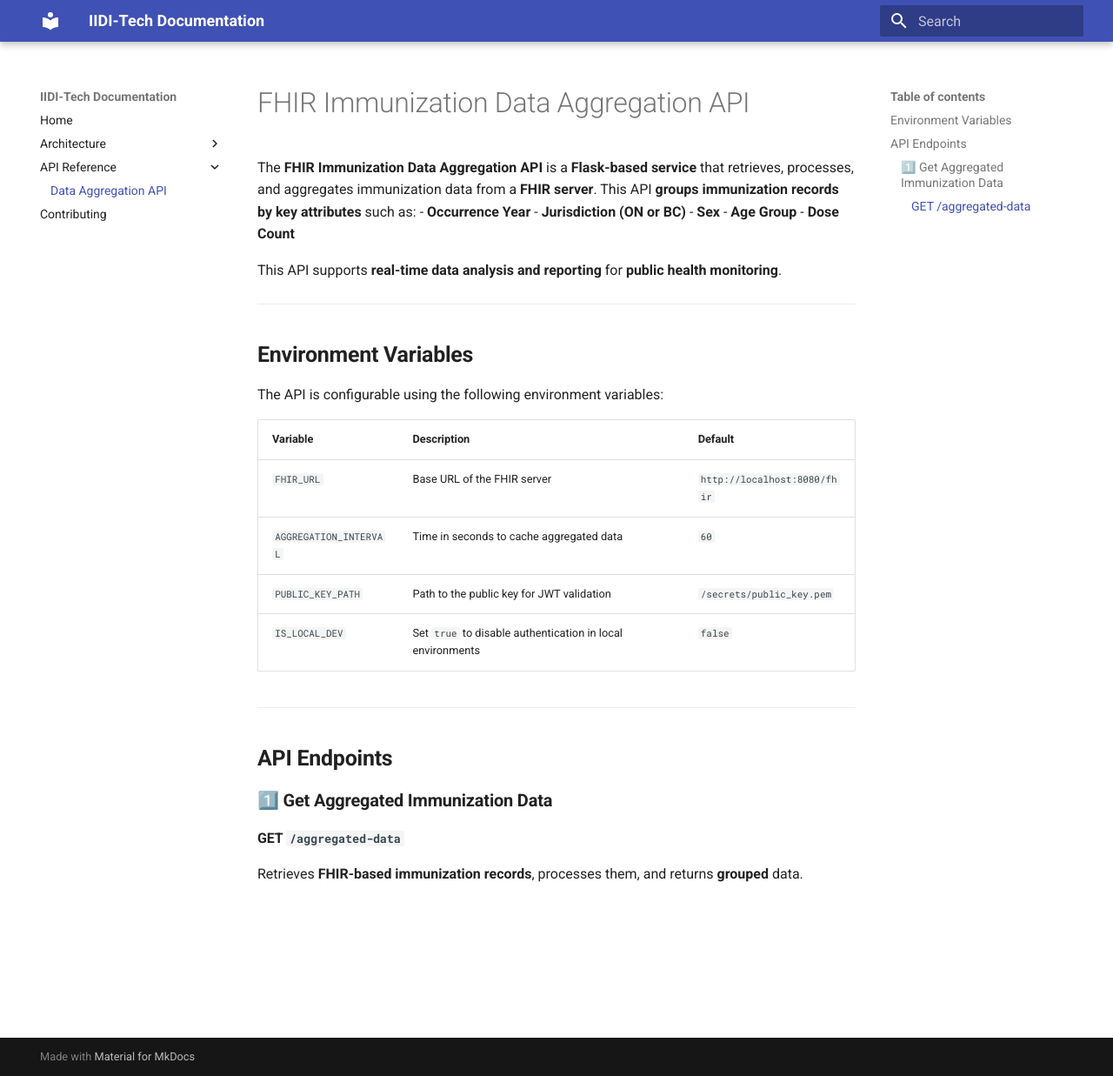
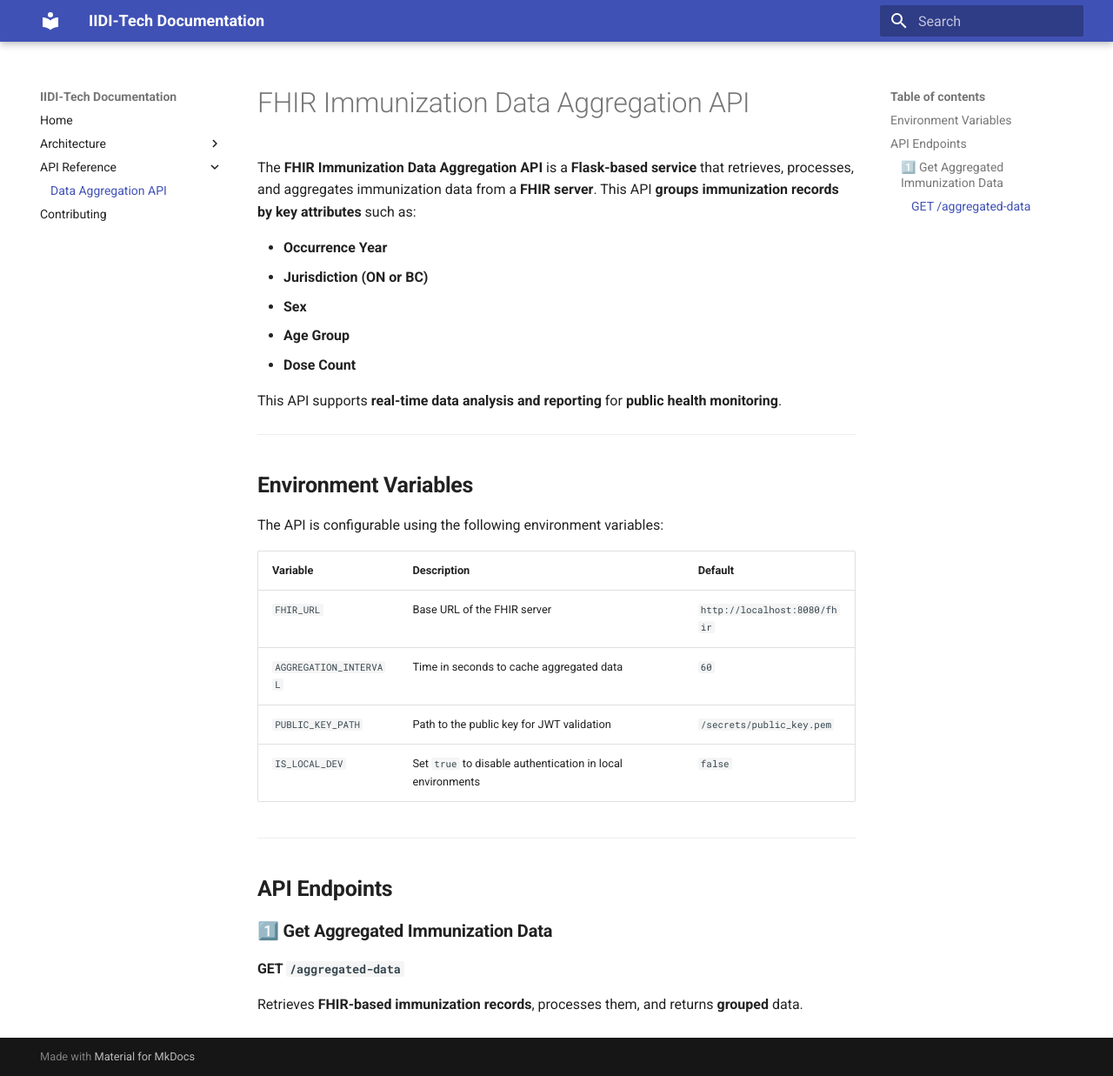
Before and after one commit to PHACDataHub/iidi-tech, an MkDocs documentation site: the page built from docs/api/aggregation.md, in a window 1280 px wide and 1237 px high. Shown: the whole window at 87% size. Built offline with MkDocs 1.6.1 and Material for MkDocs 9.7.7, drawn with Linux system fonts in a browser that asks for light colours.

Commit message:
Chore: Preetier write on the files

```diff
--- a/docs/api/aggregation.md
+++ b/docs/api/aggregation.md
@@ -1,6 +1,7 @@
 # FHIR Immunization Data Aggregation API
 
 The **FHIR Immunization Data Aggregation API** is a **Flask-based service** that retrieves, processes, and aggregates immunization data from a **FHIR server**. This API **groups immunization records by key attributes** such as:
+
 - **Occurrence Year**
 - **Jurisdiction (ON or BC)**
 - **Sex**
@@ -12,19 +13,22 @@
 ---
 
 ## **Environment Variables**
+
 The API is configurable using the following environment variables:
 
-| Variable | Description | Default |
-|----------|------------|---------|
-| `FHIR_URL` | Base URL of the FHIR server | `http://localhost:8080/fhir` |
-| `AGGREGATION_INTERVAL` | Time in seconds to cache aggregated data | `60` |
-| `PUBLIC_KEY_PATH` | Path to the public key for JWT validation | `/secrets/public_key.pem` |
-| `IS_LOCAL_DEV` | Set `true` to disable authentication in local environments | `false` |
+| Variable               | Description                                                | Default                      |
+| ---------------------- | ---------------------------------------------------------- | ---------------------------- |
+| `FHIR_URL`             | Base URL of the FHIR server                                | `http://localhost:8080/fhir` |
+| `AGGREGATION_INTERVAL` | Time in seconds to cache aggregated data                   | `60`                         |
+| `PUBLIC_KEY_PATH`      | Path to the public key for JWT validation                  | `/secrets/public_key.pem`    |
+| `IS_LOCAL_DEV`         | Set `true` to disable authentication in local environments | `false`                      |
 
 ---
 
 ## **API Endpoints**
 
 ### **1️⃣ Get Aggregated Immunization Data**
+
 #### **GET `/aggregated-data`**
+
 Retrieves **FHIR-based immunization records**, processes them, and returns **grouped** data.
```
Also changed, not shown: docs/architecture/GCP-Architecture.md (+1 -0 lines), docs/index.md (+15 -0 lines).
